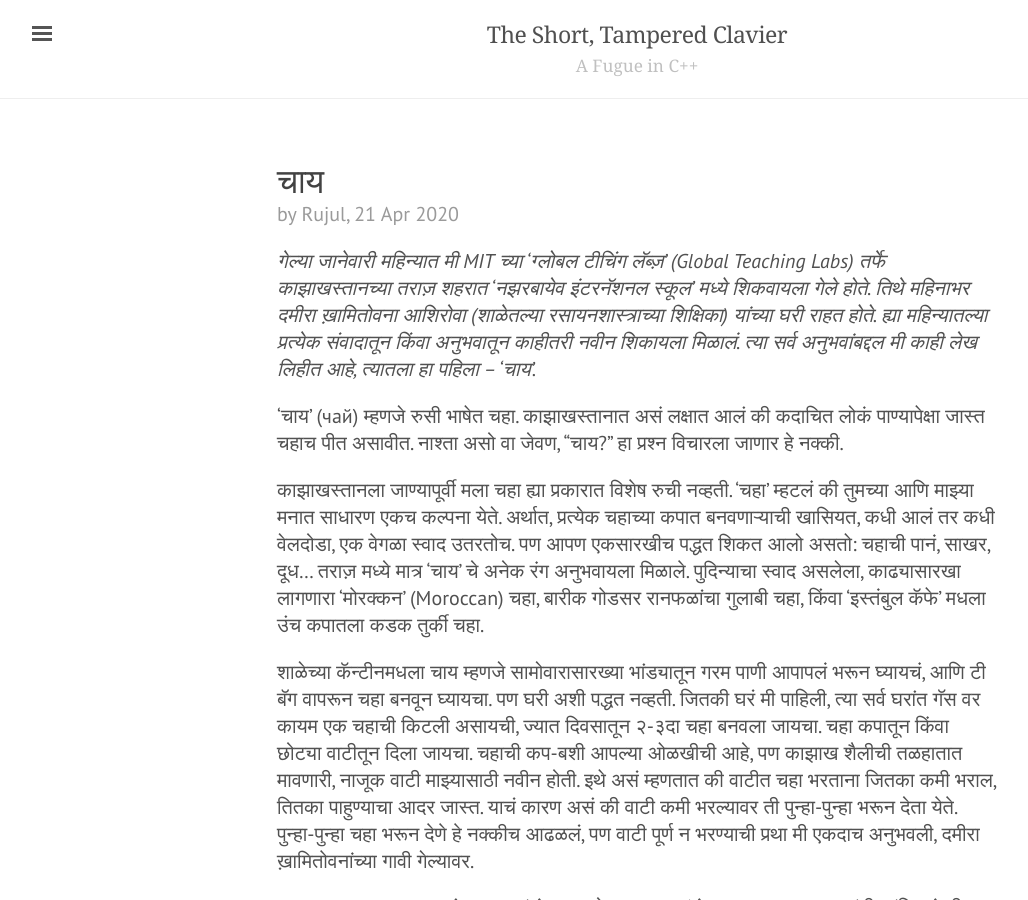
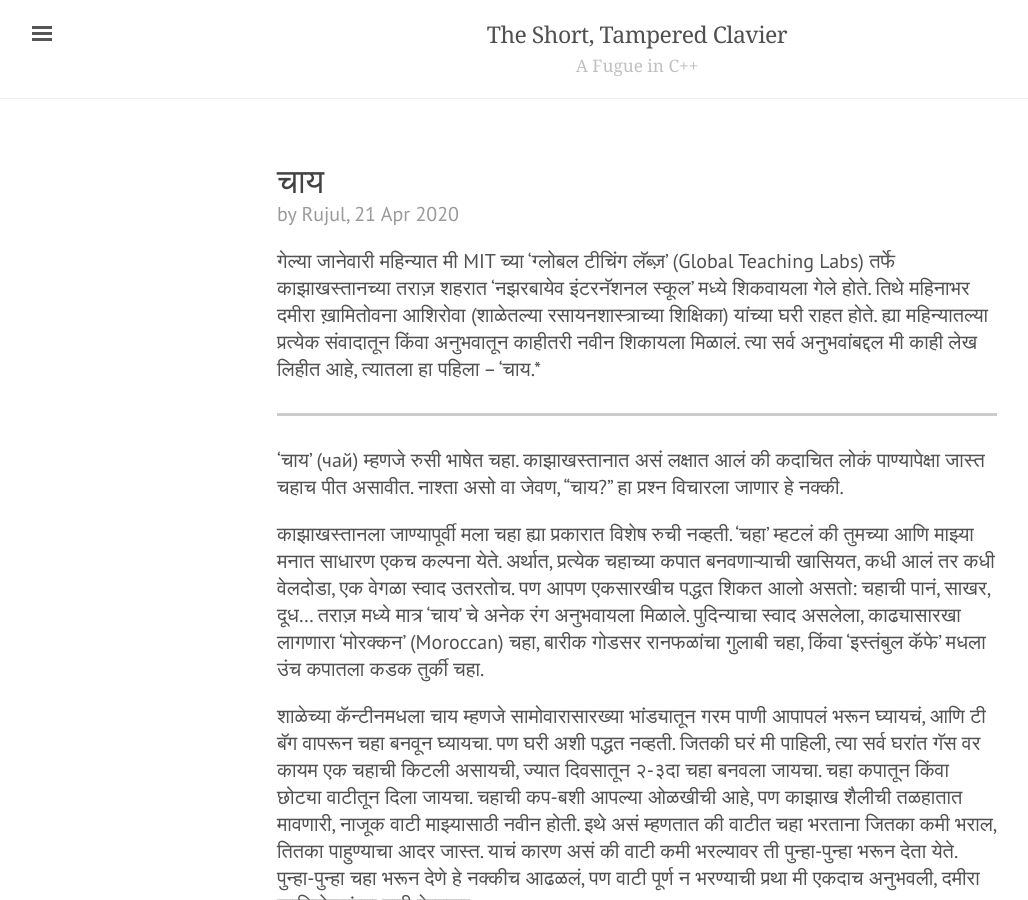
Before and after one commit to theshorttamperedclavier/theshorttamperedclavier.github.io, a Jekyll site: the page built from _posts/2020-04-21-chaay.md, in a window 1280 px wide and 900 px high. Shown: the whole window, without its empty margins (3-1031 px from the left). Built offline with Jekyll 4.4.1, drawn with Linux system fonts in a browser that asks for light colours; some web fonts are replaced.

```diff
--- a/_posts/2020-04-21-chaay.md
+++ b/_posts/2020-04-21-chaay.md
@@ -3,7 +3,10 @@ layout: post
 title: "चाय"
 author: Rujul
 ---
-*गेल्या जानेवारी महिन्यात मी MIT च्या ‘ग्लोबल टीचिंग लॅब्ज़’ (Global Teaching Labs) तर्फे काझाखस्तानच्या तराज़ शहरात ‘नझरबायेव इंटरनॅशनल स्कूल’ मध्ये शिकवायला गेले होते. तिथे महिनाभर दमीरा ख़ामितोवना आशिरोवा (शाळेतल्या रसायनशास्त्राच्या शिक्षिका) यांच्या घरी राहत होते. ह्या महिन्यातल्या प्रत्येक संवादातून किंवा अनुभवातून काहीतरी नवीन शिकायला मिळालं. त्या सर्व अनुभवांबद्दल मी काही लेख लिहीत आहे, त्यातला हा पहिला  – 'चाय'.*
+
+गेल्या जानेवारी महिन्यात मी MIT च्या ‘ग्लोबल टीचिंग लॅब्ज़’ (Global Teaching Labs) तर्फे काझाखस्तानच्या तराज़ शहरात ‘नझरबायेव इंटरनॅशनल स्कूल’ मध्ये शिकवायला गेले होते. तिथे महिनाभर दमीरा ख़ामितोवना आशिरोवा (शाळेतल्या रसायनशास्त्राच्या शिक्षिका) यांच्या घरी राहत होते. ह्या महिन्यातल्या प्रत्येक संवादातून किंवा अनुभवातून काहीतरी नवीन शिकायला मिळालं. त्या सर्व अनुभवांबद्दल मी काही लेख लिहीत आहे, त्यातला हा पहिला  – 'चाय.*
+
+----
 
 'चाय' (чай) म्हणजे रुसी भाषेत चहा. काझाखस्तानात असं लक्षात आलं की कदाचित लोकं पाण्यापेक्षा जास्त चहाच पीत असावीत. नाश्ता असो वा जेवण, "चाय?" हा प्रश्न विचारला जाणार हे नक्की.
 
```
